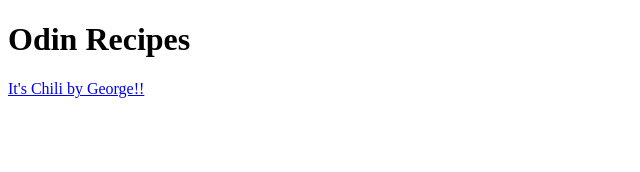
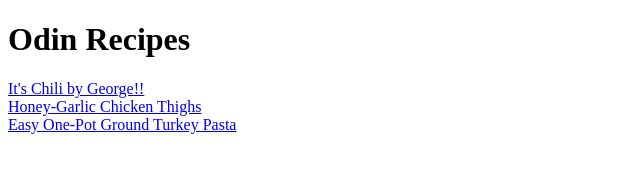
Before and after one commit to AlyLoutfy/odin-recipes, a plain HTML site: page index.html in a window 1280 px wide. Shown: the whole page, without its empty margins (0-640 px from the left). Drawn offline with Linux system fonts and the light colour scheme.

Commit message:
Add recipes to index

```diff
--- a/index.html
+++ b/index.html
@@ -9,5 +9,9 @@
 <body>
     <h1>Odin Recipes</h1>
     <a href="recipes/chili.html">It's Chili by George!!</a>
+    <br/>
+    <a href="recipes/honey-garlic.html">Honey-Garlic Chicken Thighs</a>
+    <br/>
+    <a href="recipes/pasta.html">Easy One-Pot Ground Turkey Pasta</a>
 </body>
 </html>
```
